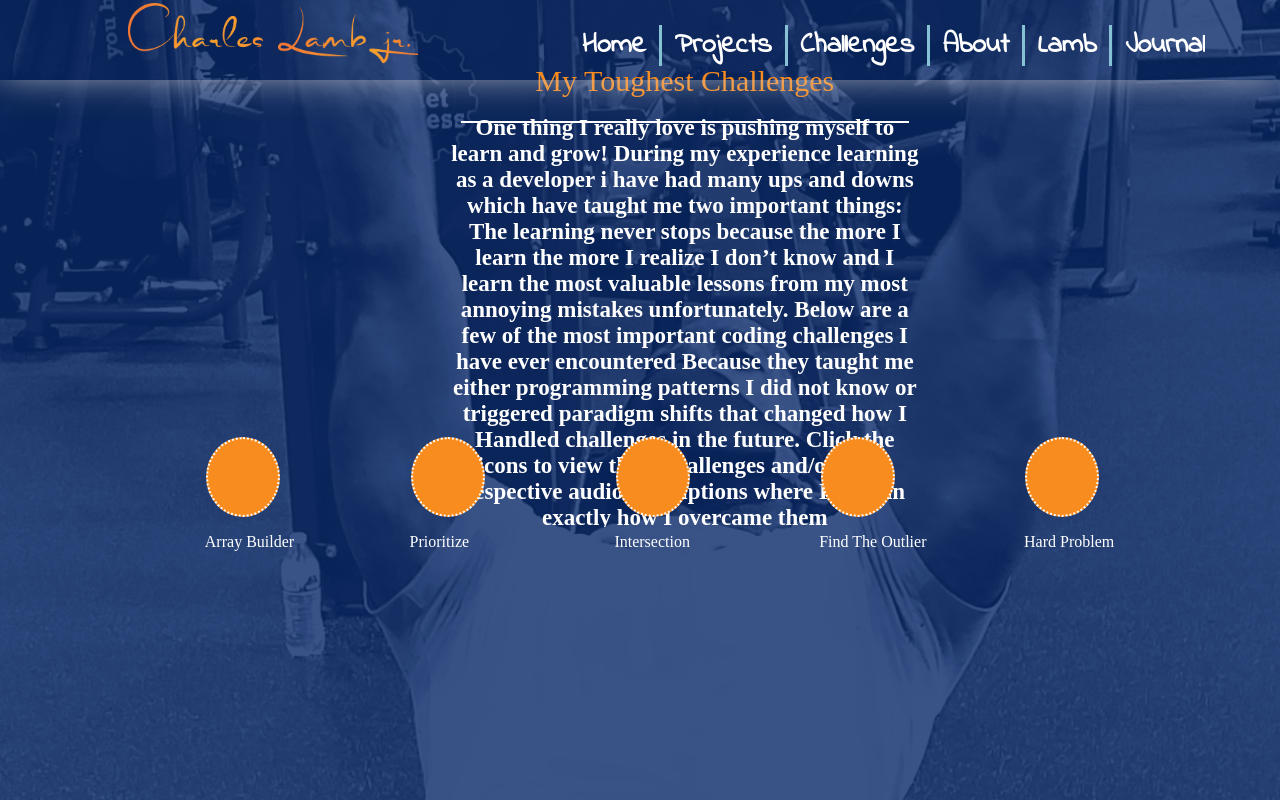
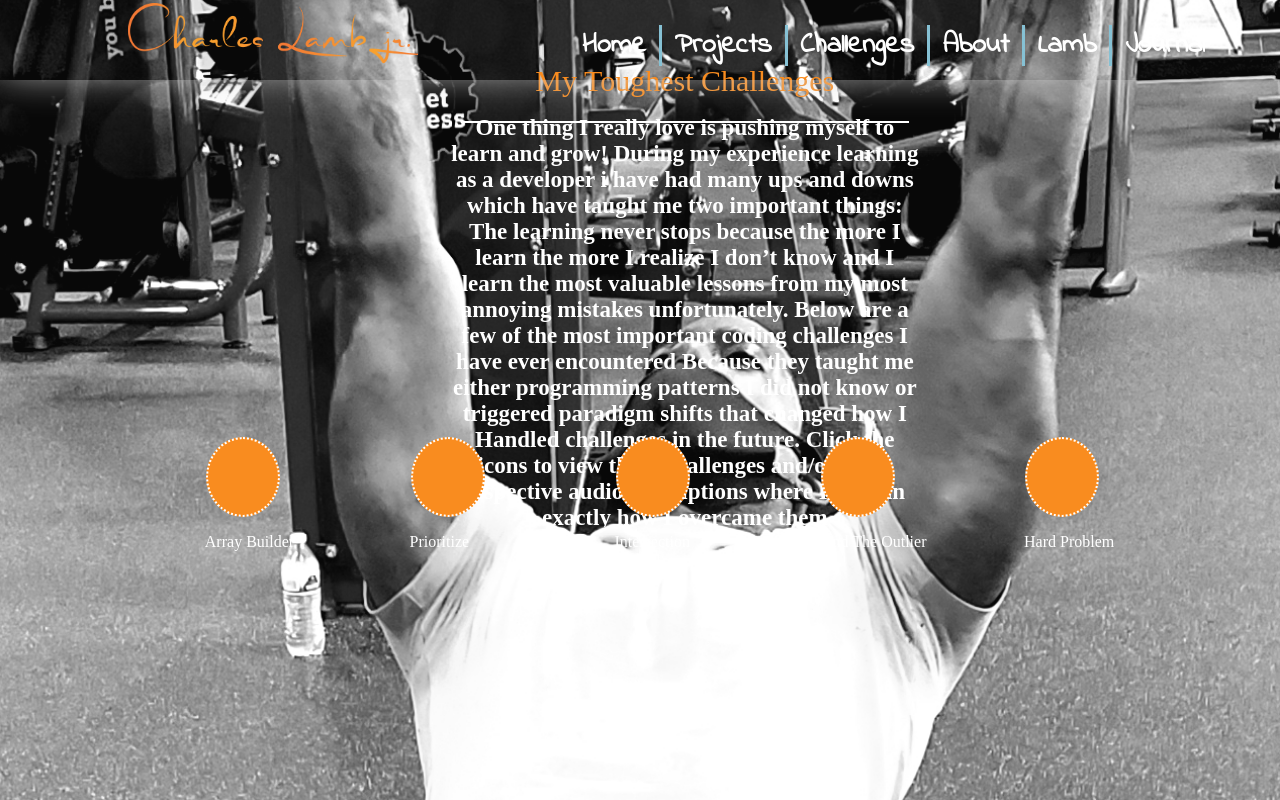
Before and after one commit to cyberstizz/charleslambjr, a React (Create React App) app: page /challenges in a window 1280 px wide. Built offline with nearby package versions, Linux system fonts and the light colour scheme; a web font is replaced by a local one.

Commit message:
took the overlay div out of the background image div

```diff
--- a/src/components/Challenges.js
+++ b/src/components/Challenges.js
@@ -49,8 +49,9 @@ Oh and in case you're wondering... yes that is me in the background overcoming o
 </div>
 
     <div id="fullPagePic">
-        <div id="blueOverlay"></div>
     </div>
+    <div id="blueOverlay"></div>
+
 
 
     </React.Fragment>
```
